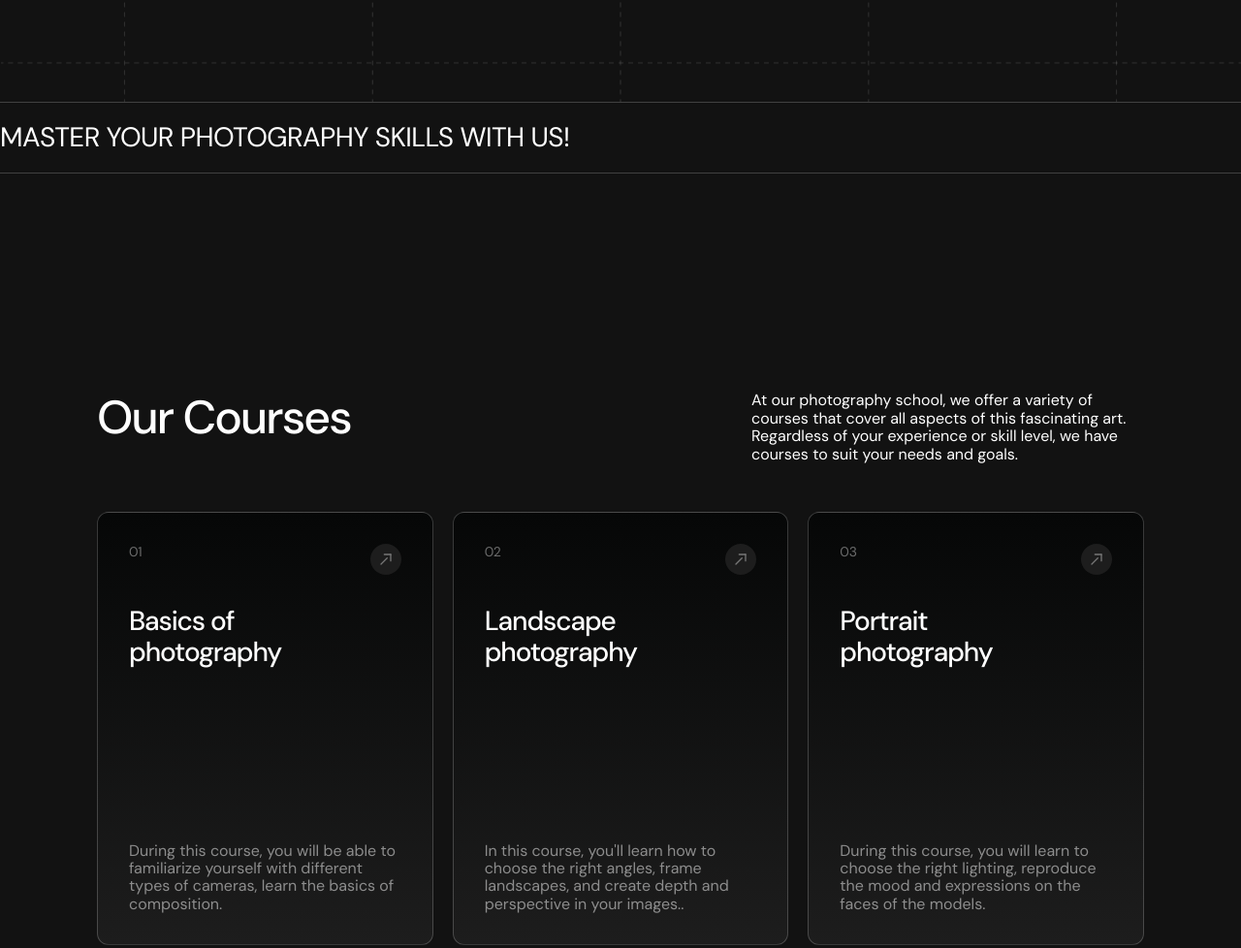
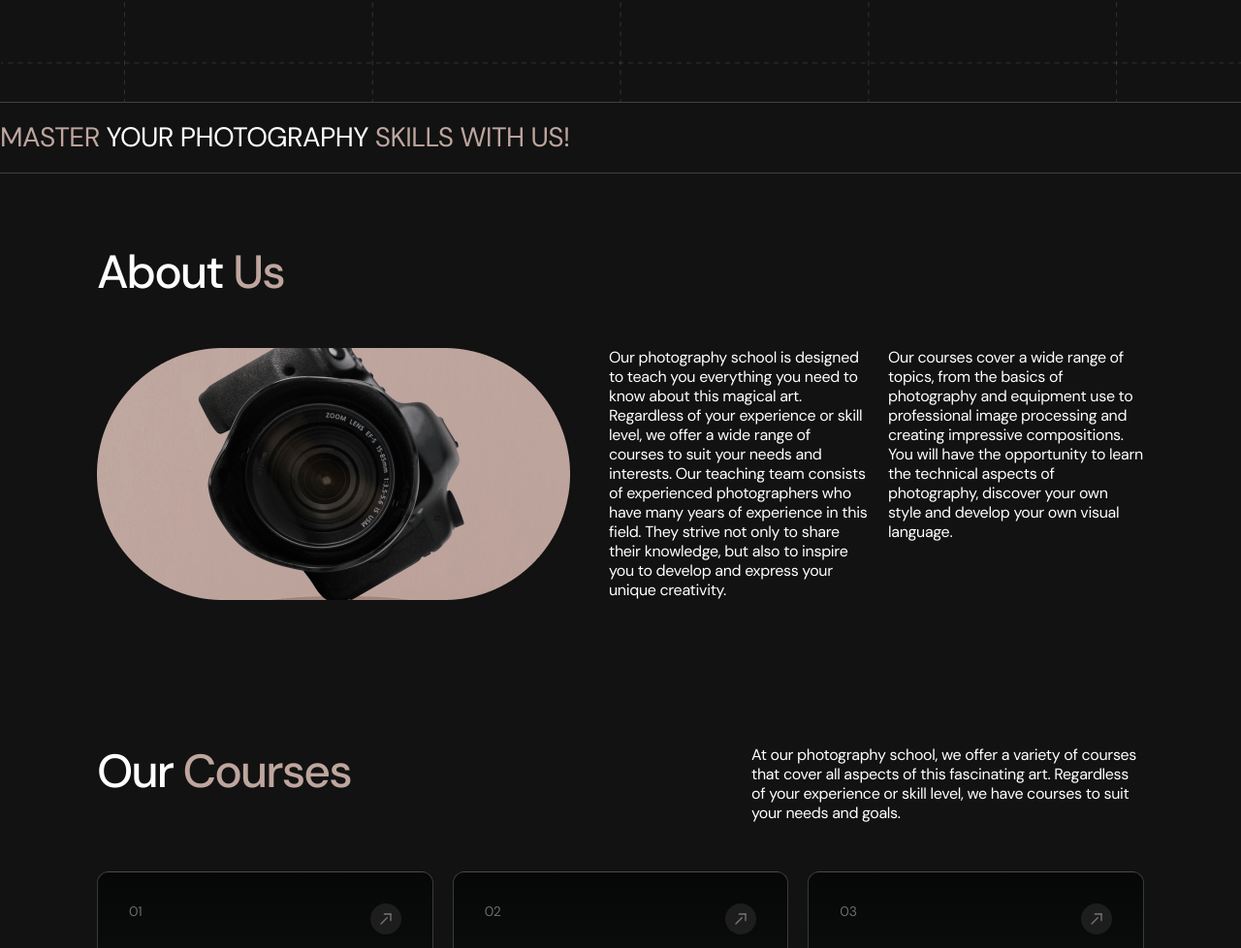
Before and after one commit to team-e-goit/FocusFrame, a plain HTML site: page index.html in a window 1280 px wide. Shown: the part 764-1742 px from the top of the page at 97% size. Drawn offline with nearby package versions, Linux system fonts and the light colour scheme.

Commit message:
abousus rafet html css bitti

```diff
--- a/index.html
+++ b/index.html
@@ -49,25 +49,19 @@
             </li>
           </ul>
           <div class="header-mob-btn">
-            <a
-              href="#sign-up"
-              class="header-mobile-btn-link"
-              aria-label="Sign up"
-            >
+            <a href="#sign-up" class="header-mobile-btn-link">
               <svg class="header-mobile-btn-icon" width="16" height="16">
                 <use href="./src/images/icons.svg#icon-favicon-header"></use>
               </svg>
             </a>
-            <button class="header-menu-btn" type="button" aria-label="button">
+            <button class="header-menu-btn" type="button">
               <svg class="header-menu-btn-icon" width="32" height="22">
                 <use href="./src/images/icons.svg#icon-nav"></use>
               </svg>
             </button>
           </div>
         </nav>
-        <a class="header-btn" href="#sign-up" aria-label="btn sign up"
-          >Sign up</a
-        >
+        <a class="header-btn" href="#sign-up">Sign up</a>
       </header>
       <div class="container hero-container">
         <div class="hero-description">
@@ -263,8 +257,66 @@
       </div>
       <!-- Rafet Yalınkaya -->
       <section id="about-us" class="about-us section">
-        <div class="container"></div>
+        <div class="container">
+          <h2 class="title">About <span class="span">Us</span></h2>
+          <div class="img-wrapper">
+            <picture>
+              <source
+                media="(min-width: 1280px)"
+                srcset="
+                  ./src/images/camera-desk.png    1x,
+                  ./src/images/camera-desk@2x.png 2x
+                "
+              />
+              <source
+                media="(min-width: 768px)"
+                srcset="
+                  ./src/images/camera-tab.png    1x,
+                  ./src/images/camera-tab@2x.png 2x
+                "
+              />
+              <source
+                media="(min-width: 320px)"
+                srcset="
+                  ./src/images/camera-mob.png    1x,
+                  ./src/images/camera-mob@2x.png 2x
+                "
+              />
+              <img
+                class="about-img"
+                src="./src/images/camera-mob.png"
+                alt="Camera"
+                width="209"
+                loading="lazy"
+              />
+            </picture>
+            <ul class="list">
+              <li class="list-item">
+                <p class="text">
+                  Our photography school is designed to teach you everything you
+                  need to know about this magical art. Regardless of your
+                  experience or skill level, we offer a wide range of courses to
+                  suit your needs and interests. Our teaching team consists of
+                  experienced photographers who have many years of experience in
+                  this field. They strive not only to share their knowledge, but
+                  also to inspire you to develop and express your unique
+                  creativity.
+                </p>
+              </li>
+              <li class="list-item">
+                <p class="text">
+                  Our courses cover a wide range of topics, from the basics of
+                  photography and equipment use to professional image processing
+                  and creating impressive compositions. You will have the
+                  opportunity to learn the technical aspects of photography,
+                  discover your own style and develop your own visual language.
+                </p>
+              </li>
+            </ul>
+          </div>
+        </div>
       </section>
+
       <!-- Rumeysa Özdemir -->
       <section id="our-courses" class="our-courses section">
         <div class="container">
--- a/src/css/main.css
+++ b/src/css/main.css
@@ -401,6 +401,39 @@ body {
   border-top: 1px solid rgba(255, 255, 255, 0.2);
   border-bottom: 1px solid rgba(255, 255, 255, 0.2);
 }
+
+/* about-us */
+.title {
+  font-size: 28px;
+  font-weight: 500;
+  line-height: 1.14;
+  letter-spacing: -0.04em;
+  margin-bottom: 40px;
+}
+.span {
+  color: #bea69e;
+}
+.img-wrapper {
+  display: flex;
+  justify-content: center;
+  align-items: center;
+}
+.about-img {
+  width: 100%;
+  height: 100%;
+}
+.list {
+  margin-top: 40px;
+  display: flex;
+  flex-wrap: wrap;
+  gap: 20px;
+}
+.text {
+  width: 100%;
+  line-height: 1.29;
+  letter-spacing: -0.02em;
+}
+
 /* Our Courses */
 .courses-title {
   font-size: 28px;
@@ -771,6 +804,18 @@ body {
     line-height: 1.25;
   }
 
+  /* about-us */
+  .title {
+    margin-bottom: 50px;
+    font-size: 48px;
+    line-height: 1.13;
+  }
+  .text {
+    width: 280px;
+    font-size: 16px;
+    line-height: 1.25;
+  }
+
   /* Our Courses */
   .courses-wrapper {
     display: flex;
@@ -1079,6 +1124,20 @@ textarea {
     font-size: 64px;
   }
 
+  /* about-us */
+  .img-wrapper {
+    gap: 40px;
+  }
+  .list {
+    margin-top: 0;
+  }
+  .text {
+    width: 268px;
+  }
+  .list-item:last-child > .text {
+    width: 264px;
+  }
+
   /* Our Courses */
   .our-courses .text {
     width: 405px;
```
Lines whose indentation alone changed are shown as unchanged.
